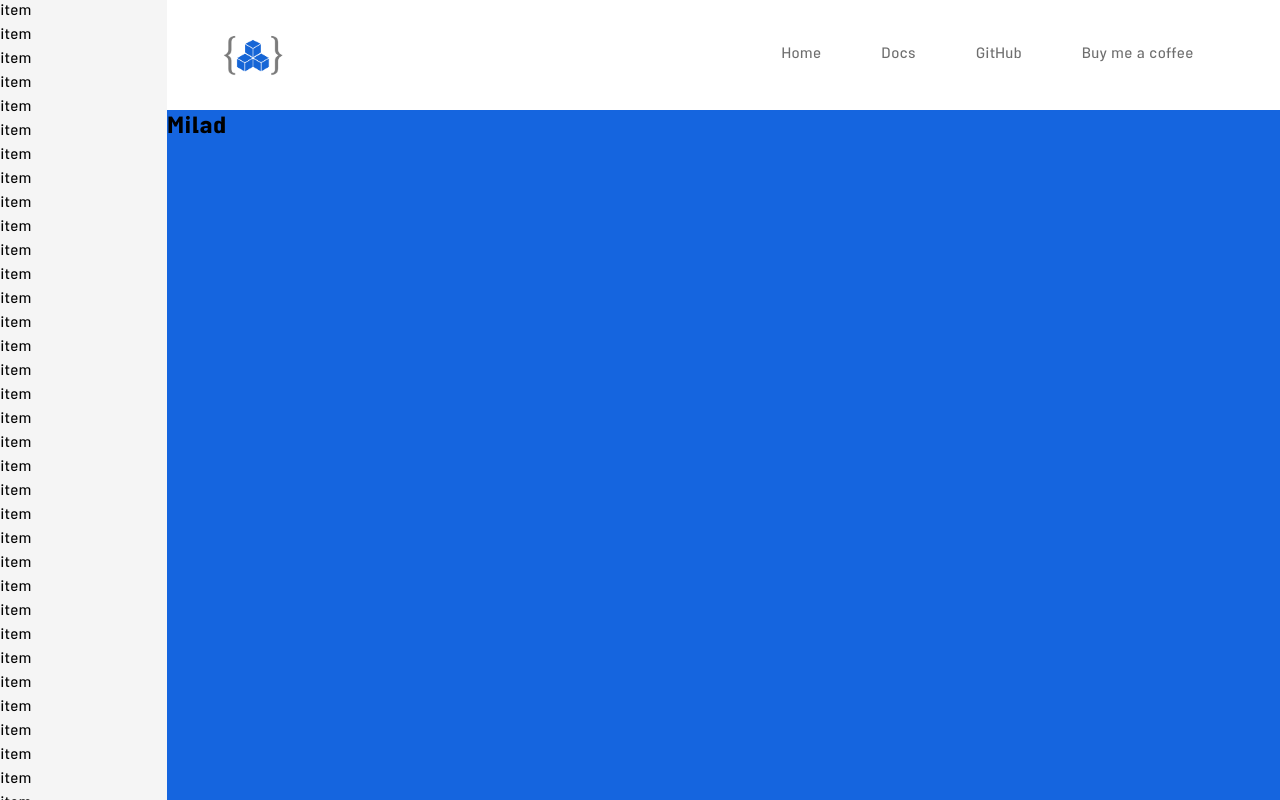
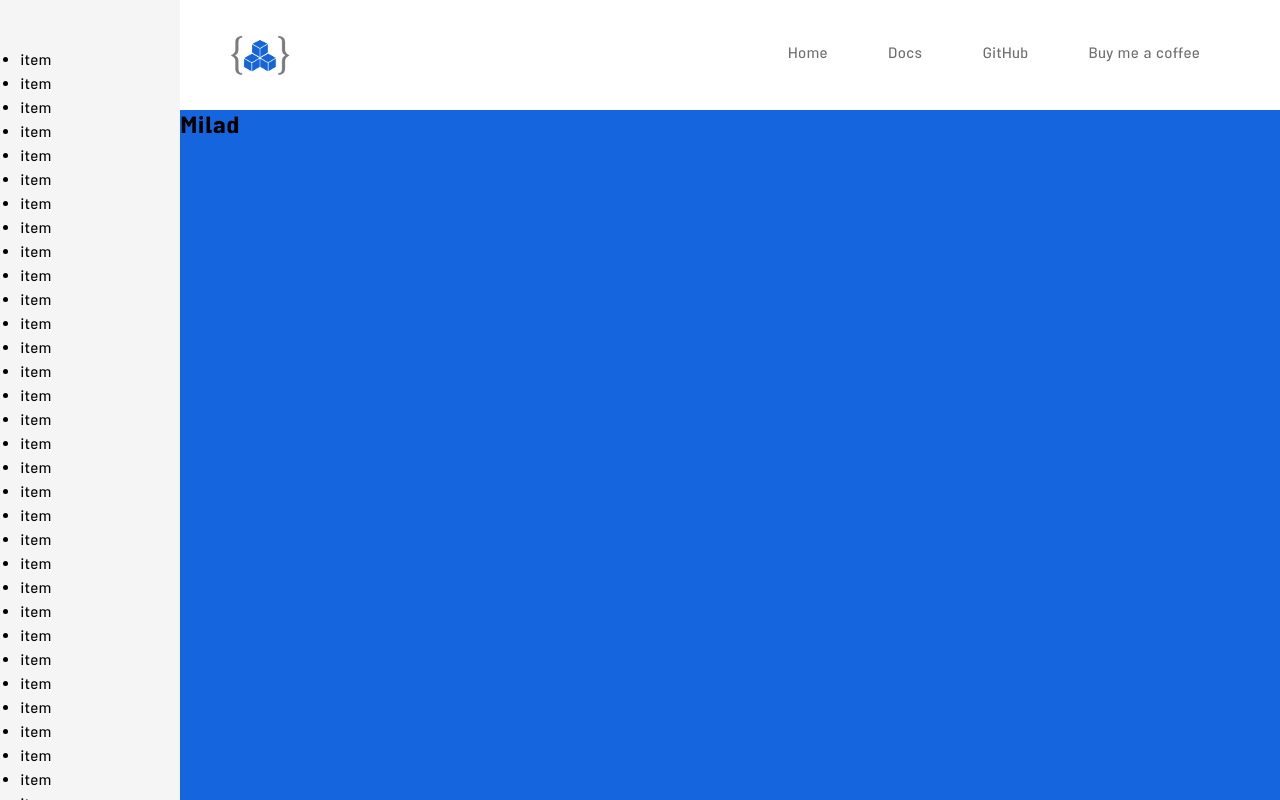
Before and after one commit to real-api/front-end, a Next.js app: page /docs in a window 1280 px wide. Shown: the top 800 px of the page. Built offline with nearby package versions, Linux system fonts and the light colour scheme.

Commit message:
Basic styles is added to Sidebar component

```diff
--- a/components/Sidebar/Sidebar.module.css
+++ b/components/Sidebar/Sidebar.module.css
@@ -1,11 +1,27 @@
 .container {
-  width: 15%;
+  max-width: 16%;
+  flex-basis: 16%;
   height: 100vh;
   background-color: #f5f5f5;
   overflow-y: auto;
   position: sticky;
   top: 0;
   left: 0;
+  padding: 50px 10px 30px 20px;
+}
+
+.container::-webkit-scrollbar-track {
+  -webkit-box-shadow: inset 0 0 6px rgba(0, 0, 0, 0.3);
+  background-color: #f5f5f5;
+}
+
+.container::-webkit-scrollbar {
+  width: 6px;
+  background-color: #f5f5f5;
+}
+
+.container::-webkit-scrollbar-thumb {
+  background-color: #939393;
 }
 
 @media (max-width: 768px) {
```
